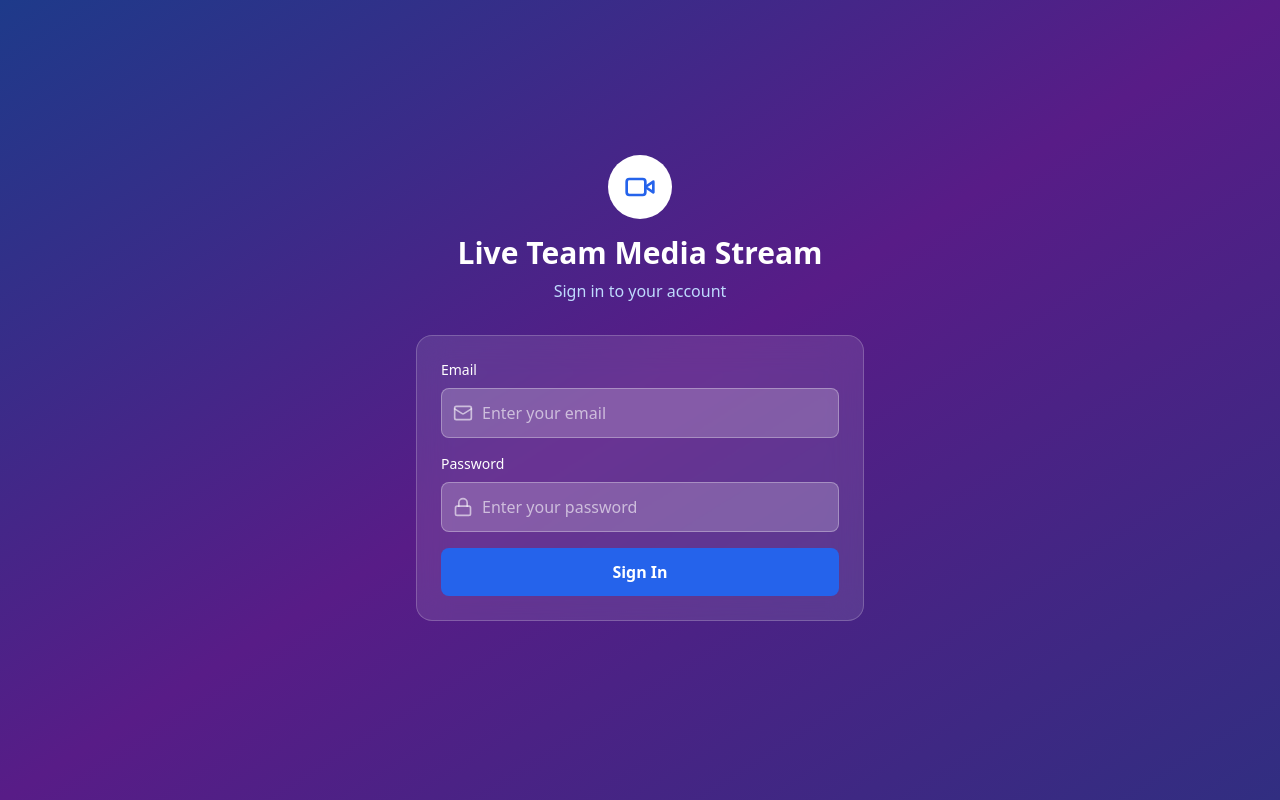
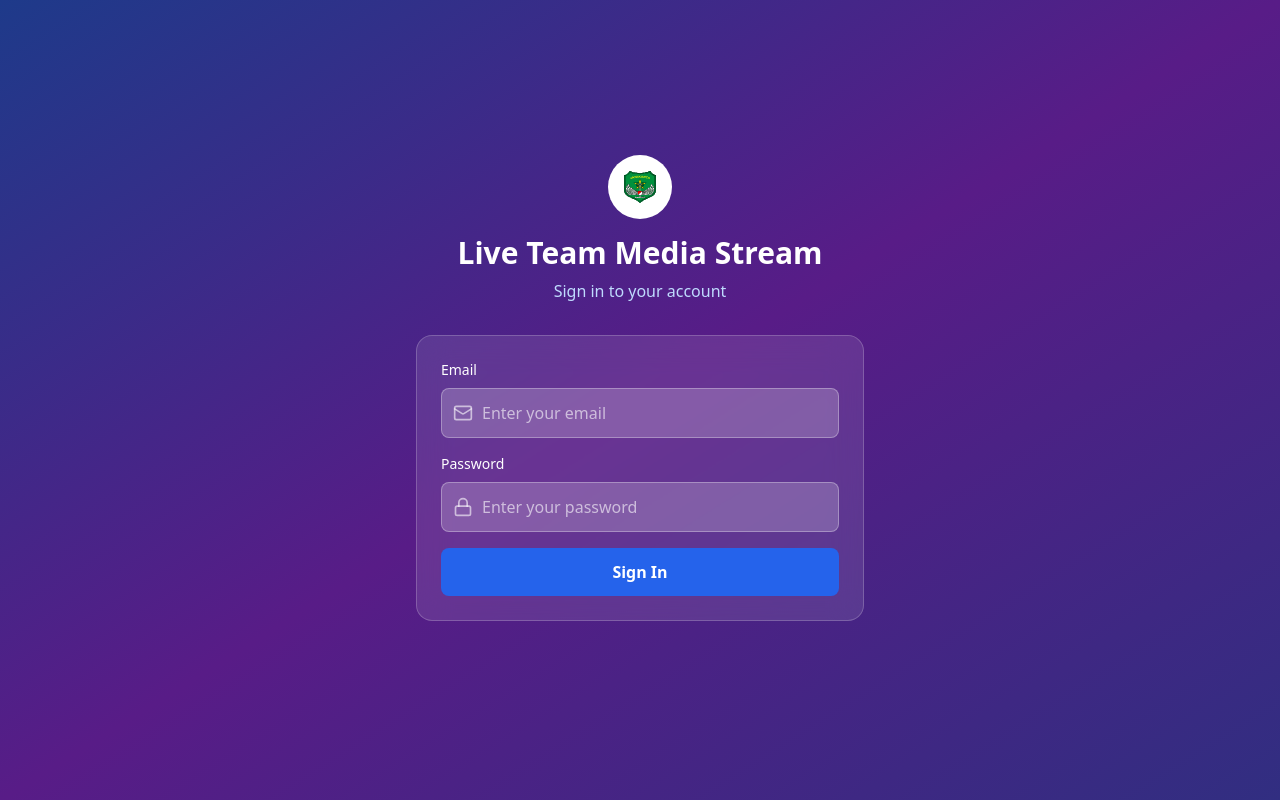
Before and after one commit to taupikpirdian/jitsi-meet-react-client, a React (Vite) app: page / in a window 1280 px wide. Built offline with nearby package versions, Linux system fonts and the light colour scheme; no server answers.

Commit message:
fix: dashboard logo

```diff
--- a/src/components/Dashboard.tsx
+++ b/src/components/Dashboard.tsx
@@ -143,8 +143,8 @@ const Dashboard: React.FC = () => {
         <div className="max-w-7xl mx-auto px-4 sm:px-6 lg:px-8">
           <div className="flex justify-between items-center h-16">
             <div className="flex items-center gap-3">
-              <div className="w-8 h-8 bg-blue-600 rounded flex items-center justify-center">
-                <Video className="w-5 h-5 text-white" />
+              <div className="inline-flex items-center justify-center w-16 h-16 bg-white rounded-full mb-0">
+                <img src="/vite.svg" alt="Logo" className="w-8 h-8" />
               </div>
               <h1 className="text-xl font-bold text-gray-900">Live Team Media Stream</h1>
             </div>
@@ -152,9 +152,10 @@ const Dashboard: React.FC = () => {
             <div className="flex items-center gap-4">
               <div className="flex items-center gap-3">
                 <img
-                  src={user.avatar}
+                  src={user.avatar || '/user.webp'}
                   alt={user.name}
                   className="w-8 h-8 rounded-full object-cover"
+                  onError={(e) => { e.currentTarget.src = '/user.webp'; }}
                 />
                 <div className="hidden sm:block">
                   <p className="text-sm font-medium text-gray-900">{user.name}</p>
--- a/src/components/HomePage.tsx
+++ b/src/components/HomePage.tsx
@@ -48,7 +48,7 @@ const HomePage: React.FC = () => {
         {/* Logo */}
         <div className="text-center mb-8">
           <div className="inline-flex items-center justify-center w-16 h-16 bg-white rounded-full mb-4">
-            <Video className="w-8 h-8 text-blue-600" />
+            <img src="/vite.svg" alt="Logo" className="w-8 h-8" />
           </div>
           <h1 className="text-3xl font-bold text-white mb-2">Live Team Media Stream</h1>
           <p className="text-blue-200">Secure video conferencing for everyone</p>
--- a/src/components/LoginPage.tsx
+++ b/src/components/LoginPage.tsx
@@ -1,6 +1,6 @@
 import React, { useState } from 'react';
 import { useAuth } from '../context/AuthContext';
-import { Video, Mail, Lock, AlertCircle } from 'lucide-react';
+import { Mail, Lock, AlertCircle } from 'lucide-react';
 import { useNavigate } from 'react-router-dom';
 
 const LoginPage: React.FC = () => {
@@ -33,7 +33,7 @@ const LoginPage: React.FC = () => {
         {/* Logo */}
         <div className="text-center mb-8">
           <div className="inline-flex items-center justify-center w-16 h-16 bg-white rounded-full mb-4">
-            <Video className="w-8 h-8 text-blue-600" />
+            <img src="/vite.svg" alt="Logo" className="w-8 h-8" />
           </div>
           <h1 className="text-3xl font-bold text-white mb-2">Live Team Media Stream</h1>
           <p className="text-blue-200">Sign in to your account</p>
```
Also changed, not shown: public/user.webp (added).
